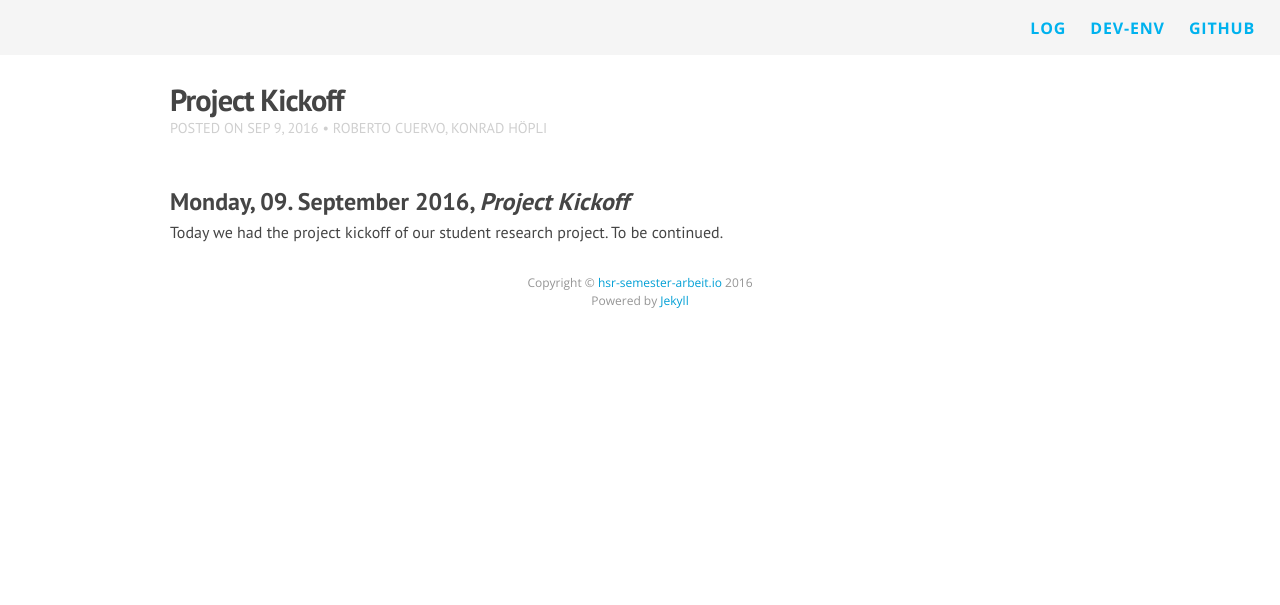
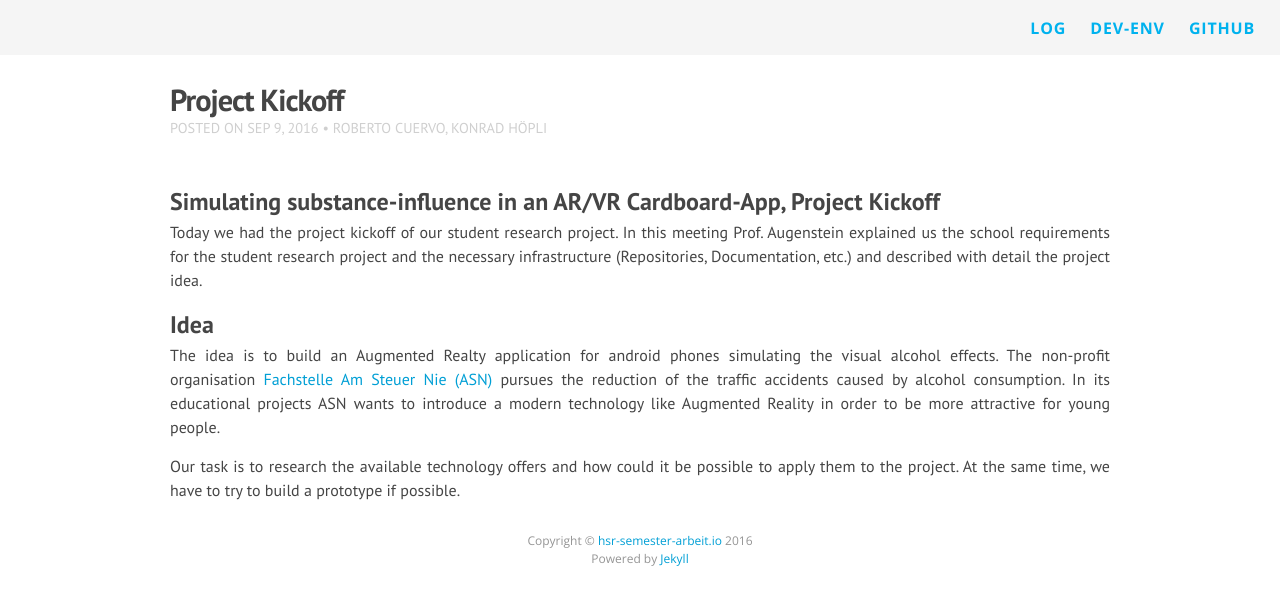
Before and after one commit to HSR-Semester-Arbeit2016/hsr-semester-arbeit2016.github.io, a Jekyll site: the page built from _posts/2016-09-16-initial-kickoff.md, in a window 1280 px wide. Shown: the top 605 px of the page. Built offline with Jekyll 4.4.1, drawn with Linux system fonts in a browser that asks for light colours; nearby versions of some CDN libraries.

Commit message:
Modified initial kickoff and ASN posts
Signed-off-by: Roberto Cuervo <rcuervoa@hsr.ch>

```diff
--- a/_posts/2016-09-16-initial-kickoff.md
+++ b/_posts/2016-09-16-initial-kickoff.md
@@ -5,7 +5,14 @@ date: 2016-09-09
 categories:
 author: "Roberto Cuervo, Konrad Höpli"
 ---
-## Monday, 09. September 2016, *Project Kickoff*
+## Simulating substance-influence in an AR/VR Cardboard-App, Project Kickoff
 
 Today we had the project kickoff of our student research project.
-To be continued.
+In this meeting  Prof. Augenstein explained us the school requirements for the student research project and the necessary infrastructure (Repositories, Documentation, etc.) and described with detail the project idea.
+
+## Idea
+
+The idea is to build an Augmented Realty application for android phones simulating the visual alcohol effects.
+The non-profit organisation [Fachstelle Am Steuer Nie (ASN)](https://www.fachstelle-asn.ch/de/home) pursues the reduction of the traffic accidents caused by alcohol consumption. In its educational projects ASN wants to introduce a modern technology like Augmented Reality in order to be more attractive for young people.
+
+Our task is to research the available technology offers and how could it be possible to apply them to the project. At the same time, we have to try to build a prototype if possible.
```
Also changed, not shown: _posts/2016-09-23-kickoff-with-ASN.md (+3 -2 lines).
